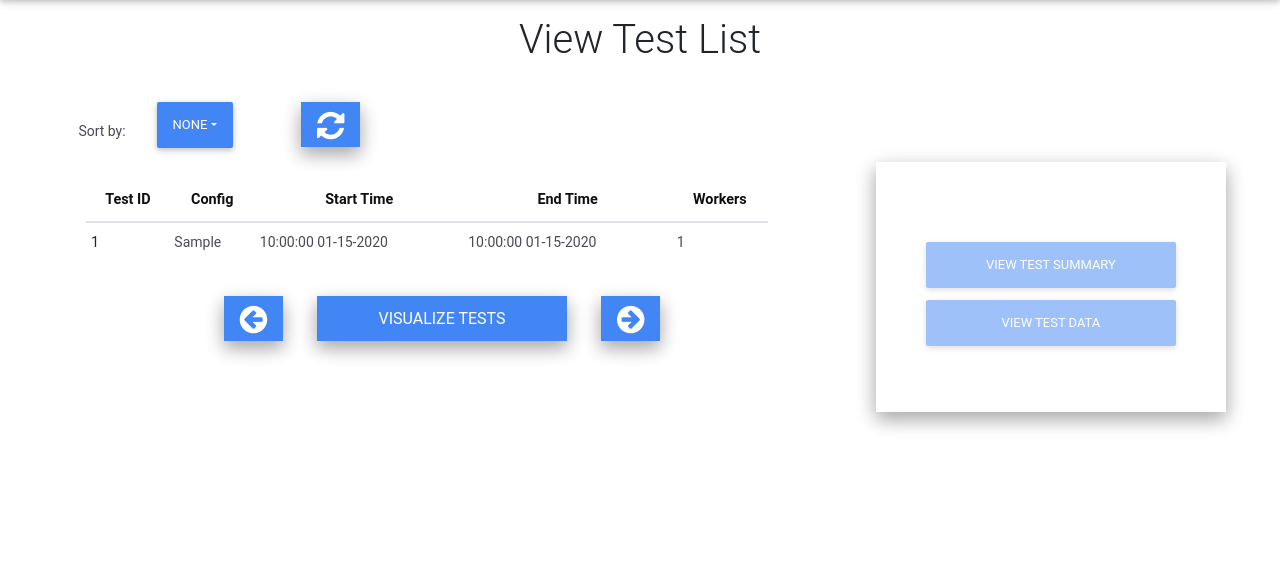
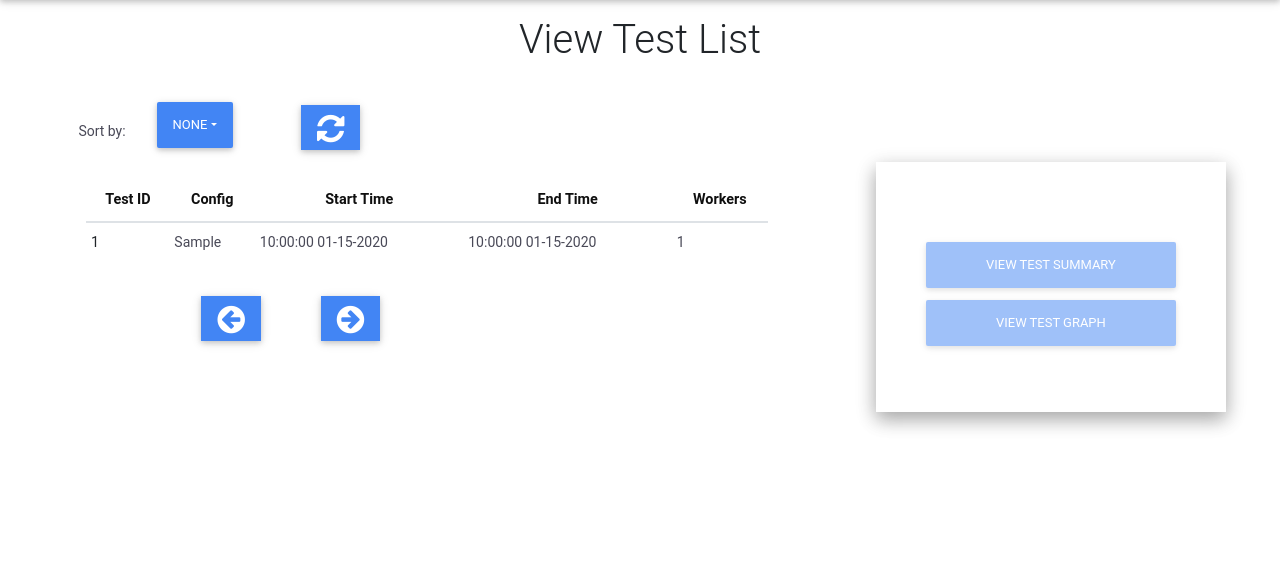
Before and after one commit to carlklier/Nile_IoT, a Flask app: page /tests/ in a window 1280 px wide. Shown: the part 56-642 px from the top of the page. Run offline with Flask 2, Linux system fonts and the light colour scheme; tables that the repository leaves empty hold one stand-in row (values such as "Sample post"); parts of the project's set-up code (start-up, migrations or seed data) failed here and were passed over; some libraries are stand-ins or nearby versions.

Commit message:
Added navigation to graphs page via test id, changed index layout

```diff
--- a/nile_server/app/static/css/style.css
+++ b/nile_server/app/static/css/style.css
@@ -135,6 +135,10 @@ table {
     margin-right:2%
 }
 
+.list-grp {
+    float: left;
+}
+
 .chart {
     margin-left: 10%;
 }
--- a/nile_server/app/templates/index.html
+++ b/nile_server/app/templates/index.html
@@ -50,6 +50,8 @@
             document.getElementById("view-test").innerHTML =  "View Test " + $selectedTest
             view = document.getElementById("view-summary")
             view.style.opacity = 1
+            view = document.getElementById("graphs-id")
+            view.style.opacity = 1
         });
 
         /**
@@ -85,9 +87,15 @@
         });
 
         // Visualize Tests navigates to /graphs/
+        $("#graphs-id").click(function() {
+            console.log("view graphs")
+            window.open("http://localhost:5000/graphs?test=" + $selectedTest, "_self")
+        });
+
+        // Visualize Tests navigates to /graphs/
         $("#graphs").click(function() {
             console.log("view graphs")
-            window.open("http://localhost:5000/graphs/", "_self")
+            window.open("http://localhost:5000/graphs", "_self")
         });
 
         // Modify the table HTML to match the current sorting
@@ -223,7 +231,7 @@
             </div>
         </div>
 
-        <button id="table-refresh"  class="arrow-btn btn-primary z-depth-2" style="margin-top:0.5%"><i class="fa fa-refresh"></i></button>
+        <button id="table-refresh"  class="arrow-btn btn-primary z-depth-1" style="margin-top:0.7%"><i class="fa fa-refresh"></i></button>
 
     </div>
     <div class="row">
@@ -253,14 +261,14 @@
                 </table>
             </div>
             <div class="row">
-                <div class="text-center btn-center">
-                    <button id="prev" class="arrow-btn btn-primary z-depth-2"><i class="fa fa-arrow-circle-left"></i></button>
+                <div class="text-center btn-center" style="margin-left:20%">
+                    <button id="prev" class="list-grp arrow-btn btn-primary z-depth-1"><i class="fa fa-arrow-circle-left"></i></button>
 
-                    <button id="graphs" class="btn-middle btn-primary text-uppercase z-depth-2">Visualize Tests</button>
+                    <!-- <button id="graphs" class="btn-middle btn-primary text-uppercase z-depth-2">Visualize Tests</button> -->
+                    <div id="shown" class="list-grp bottom-text" style="color:grey;margin-top: 2%;align-self: center;margin-left: 5%;"></div>
 
-                    <button id="next"  class="arrow-btn btn-primary z-depth-2"><i class="fa fa-arrow-circle-right"></i></button>
+                    <button id="next"  class="list-grp arrow-btn btn-primary z-depth-1"><i class="fa fa-arrow-circle-right"></i></button>
 
-                    <div id="shown" class="bottom-text" style="color:grey;margin-top: 2%;align-self: center;margin-left: 5%;"></div>
                 </div>
             </div>
         </div>
@@ -272,7 +280,7 @@
                 <div style="width:100%;margin:auto">
                     <button id="view-summary" type="button" class="btn btn-primary" style="width:250px;opacity:.5">View Test Summary</button>
                     <br>
-                    <button  id="view-data"type="button" class="btn btn-primary"style="width:250px;opacity:.5">View Test Data</button>
+                    <button  id="graphs-id"type="button" class="btn btn-primary"style="width:250px;opacity:.5">View Test Graph</button>
                 </div>
             </div>
         </div>
```
Also changed, not shown: nile_server/app/templates/graph.html (+15 -3 lines), nile_server/webservice.py (line endings or trailing spaces).
